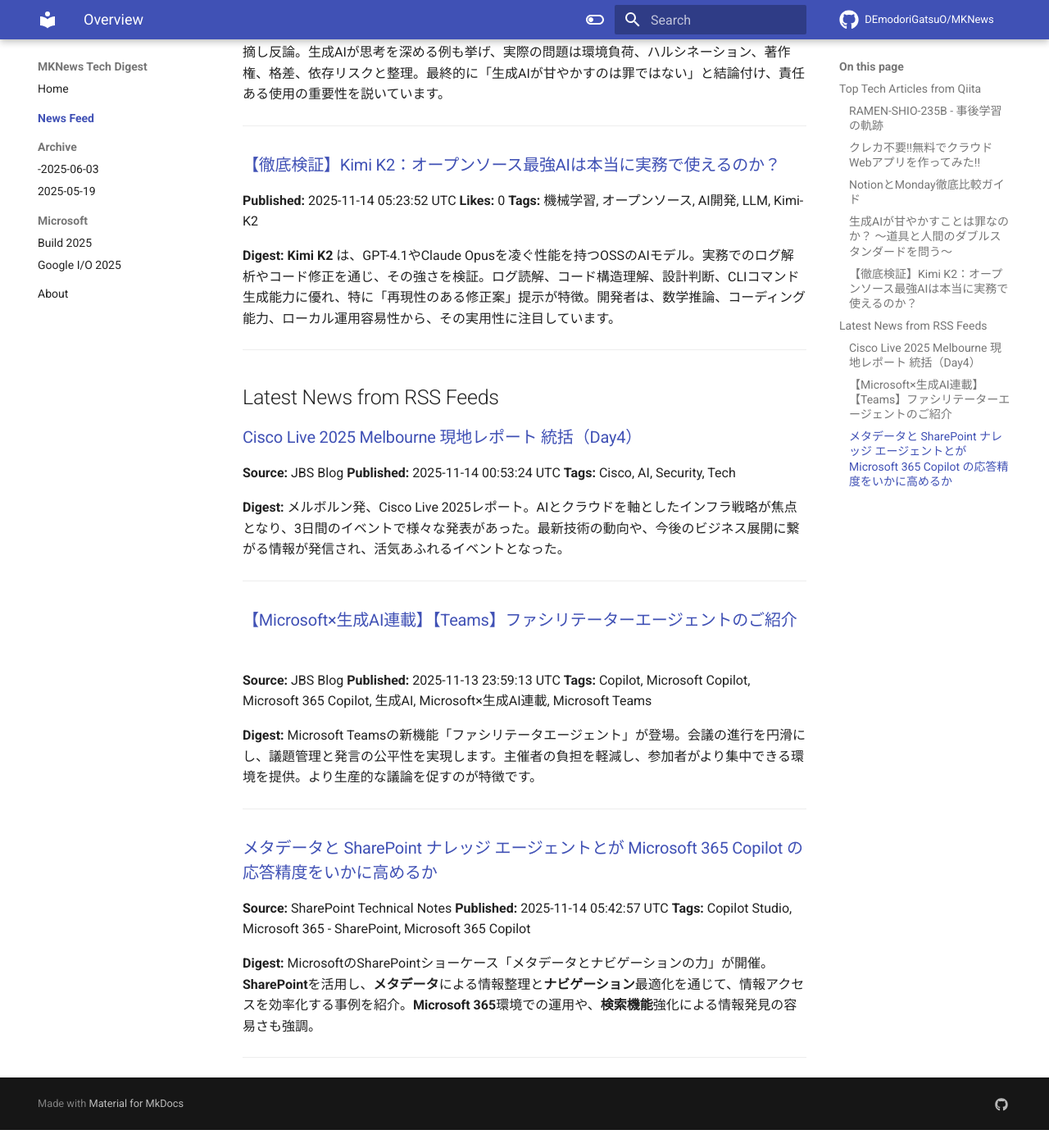
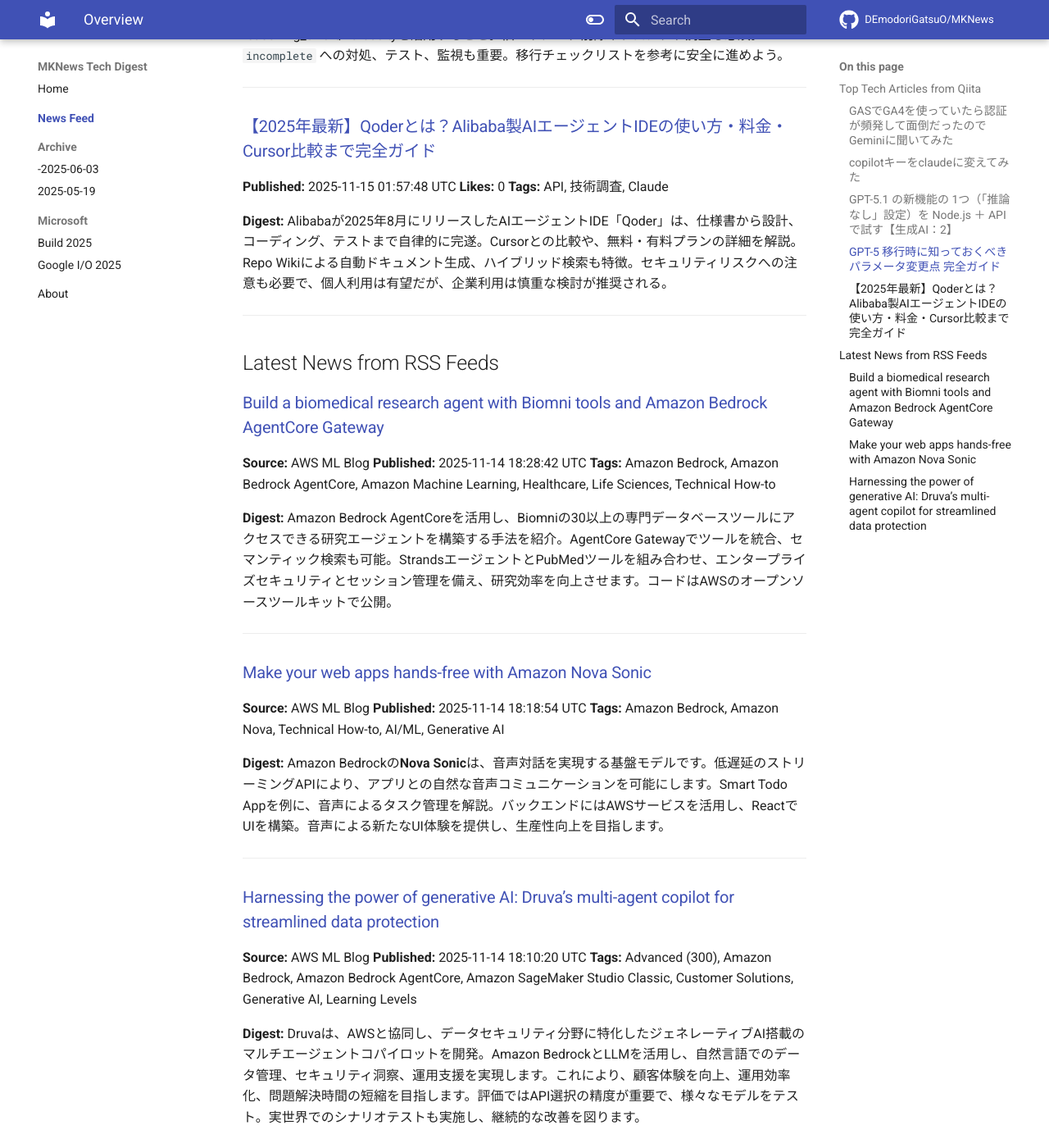
Before and after one commit to DEmodoriGatsuO/MKNews, an MkDocs documentation site: the page built from docs/news/index.md, in a window 1280 px wide and 1400 px high, scrolled down 1169 px. Shown: the whole window at 82% size. Built offline with MkDocs 1.6.1 and Material for MkDocs 9.7.7, drawn with Linux system fonts in a browser that asks for light colours; comment, search, counter and statistics services are not loaded; before the commit the page ends 2547 px from its top, so only the background shows below that; some of the changed text lies outside the part shown.

Commit message:
Automated AI Tech Digest - 2025-11-15

```diff
--- a/docs/news/index.md
+++ b/docs/news/index.md
@@ -1,88 +1,88 @@
-# AI Tech Trends Digest (2025-11-14)
+# AI Tech Trends Digest (2025-11-15)
 
 
 ## Top Tech Articles from Qiita
 
 
-### [RAMEN-SHIO-235B - 事後学習の軌跡](https://qiita.com/som3ya/items/fb4e2459061ce67634c1)
-**Published:** 2025-11-13 06:44:08 UTC
-**Likes:** 4
-**Tags:** 強化学習, LLM, 松尾研LLMコンペ2025, RAMEN
+### [GASでGA4を使っていたら認証が頻発して面倒だったのでGeminiに聞いてみた](https://qiita.com/MOZK_SEA/items/8108c8d097ce2adc8997)
+**Published:** 2025-11-14 14:31:42 UTC
+**Likes:** 1
+**Tags:** GAS, Gemini, GA4
 
 **Digest:**
-東京大学LLM開発コンペ2025で、チームRAMENはQwen3-235Bに追加学習し**RAMEN-SHIO-235B**を開発。3週間の開発期間で、DPO手法を採用し、Humanity's Last Exam (HLE) で**オープンソースモデルトップ性能**を獲得し優勝。SFT試行、GRPO断念を経て、DPOでデータとハイパーパラメータを調整、高スコアを達成。
+GASで認証エラーが頻発する問題の解決策として、Geminiの回答を参考に、カスタムGCPプロジェクトを設定する方法を紹介。標準プロジェクトのOAuthトークン有効期限が原因で、カスタムプロジェクトへの紐付けで長期的なアクセス許可を得られるとのこと。GCPプロジェクト作成、GAS設定変更、API有効化、OAuth同意画面構成が必要。テスト環境では承認が失効しやすいため注意。
 
 ---
 
-### [クレカ不要!!無料でクラウドWebアプリを作ってみた!!](https://qiita.com/yo_arai/items/1bb5353cca7b3f5e37fe)
-**Published:** 2025-11-14 04:08:06 UTC
-**Likes:** 2
-**Tags:** 学生, Gemini, Supabase, Clerk, Render.com
+### [copilotキーをclaudeに変えてみた](https://qiita.com/xe-pc23/items/e6c8ab01135792644e4c)
+**Published:** 2025-11-14 08:20:15 UTC
+**Likes:** 1
+**Tags:** copilot, Claude
 
 **Digest:**
-学生向けに、クレカ登録不要で本格的なWebアプリを0円構築する方法を紹介。Renderでフロント/バックエンド、Supabaseでデータベース、Clerkでユーザー認証、Resendでメール送信、GeminiでAI補助機能を活用。GitHub連携で自動デプロイ、Supabaseでリアルタイム通知、Next.jsとClerk連携など、無料クラウドの組み合わせで実現。団体向けポータルサイト構築例も紹介。
+最近のWinノートPCの**Copilotキー**を、**Claude**を起動するように設定する方法を紹介。手順は、まずClaude Desktopをインストールし、次に**PowerToys**を導入。PowerToysの**Keyboard Manager**で、CopilotキーをCtrl+Alt+Spaceに再マップ。これにより、Copilotキーを押すとClaudeが起動。他のショートカットにも応用可能。
 
 ---
 
-### [NotionとMonday徹底比較ガイド](https://qiita.com/AInsights/items/4eb024fa14369588538d)
-**Published:** 2025-11-13 15:28:40 UTC
-**Likes:** 1
-**Tags:** Python, 機械学習, AI, ChatGPT, LLM
+### [GPT-5.1 の新機能の 1つ（「推論なし」設定）を Node.js ＋ API で試す【生成AI：2】](https://qiita.com/youtoy/items/e58079910aedea80faef)
+**Published:** 2025-11-15 03:07:46 UTC
+**Likes:** 0
+**Tags:** JavaScript, Node.js, OpenAI, GPT-5.1
 
 **Digest:**
-NotionとMondayを比較。Notionはタスク、メモ、データベース構築可能なオールインワンで柔軟性が高い。Mondayはプロジェクト管理に特化し、構造化されたインターフェースが特徴。**プロジェクト管理**ではMondayが優勢、**ノート作成**はNotion。両者とも連携機能と料金プランは類似。Notionは**カスタマイズ性**に優れ、Mondayは使いやすさが魅力。目的によって最適なツールが異なる。
+OpenAIのGPT-5.1をAPIで利用する記事。Node.jsでopenaiパッケージを使い、APIキーを設定して試す。公式ドキュメントを参考に、簡単な質問で試した結果、推論設定を「none」にしても変化は僅かだった。データシェアによる無料枠でGPT-5.1 Codexも利用可能。新機能の"Apply patch"や"Shell"にも触れ、今後の検証を期待。
 
 ---
 
-### [生成AIが甘やかすことは罪なのか？ 〜道具と人間のダブルスタンダードを問う〜](https://qiita.com/koshikawa-masato/items/75a75aac8efb33e71647)
-**Published:** 2025-11-13 08:17:42 UTC
-**Likes:** 1
-**Tags:** AI, 倫理, 生成AI, ChatGPT, LLM
+### [GPT-5 移行時に知っておくべきパラメータ変更点 完全ガイド](https://qiita.com/nogataka/items/4913cb7dbc44842ec110)
+**Published:** 2025-11-15 02:09:11 UTC
+**Likes:** 0
+**Tags:** OpenAI, GPT-5
 
 **Digest:**
-Xでの「生成AIは甘やかし、人間の思考力を削ぐ」という投稿に対し、著者は強い違和感を表明。人間の行動とのダブルスタンダードや、道具に罪を負わせる点、エビデンスの欠如を指摘し反論。生成AIが思考を深める例も挙げ、実際の問題は環境負荷、ハルシネーション、著作権、格差、依存リスクと整理。最終的に「生成AIが甘やかすのは罪ではない」と結論付け、責任ある使用の重要性を説いています。
+GPT-5への移行は、単なるモデル変更ではなくAPI仕様刷新。重要ポイントは、temperatureは1のみ、max_tokensはmax_output_tokensに置換、そしてreasoning_effort/verbosityを活用すること。旧パラメータ削除やプロンプト調整も必須。`incomplete` への対処、テスト、監視も重要。移行チェックリストを参考に安全に進めよう。
 
 ---
 
-### [【徹底検証】Kimi K2：オープンソース最強AIは本当に実務で使えるのか？](https://qiita.com/iasou24/items/555f10c761ac73209f37)
-**Published:** 2025-11-14 05:23:52 UTC
+### [【2025年最新】Qoderとは？Alibaba製AIエージェントIDEの使い方・料金・Cursor比較まで完全ガイド](https://qiita.com/k_nabe/items/88f7c91b20e07854987a)
+**Published:** 2025-11-15 01:57:48 UTC
 **Likes:** 0
-**Tags:** 機械学習, オープンソース, AI開発, LLM, Kimi-K2
+**Tags:** API, 技術調査, Claude
 
 **Digest:**
-**Kimi K2** は、GPT-4.1やClaude Opusを凌ぐ性能を持つOSSのAIモデル。実務でのログ解析やコード修正を通じ、その強さを検証。ログ読解、コード構造理解、設計判断、CLIコマンド生成能力に優れ、特に「再現性のある修正案」提示が特徴。開発者は、数学推論、コーディング能力、ローカル運用容易性から、その実用性に注目しています。
+Alibabaが2025年8月にリリースしたAIエージェントIDE「Qoder」は、仕様書から設計、コーディング、テストまで自律的に完遂。Cursorとの比較や、無料・有料プランの詳細を解説。Repo Wikiによる自動ドキュメント生成、ハイブリッド検索も特徴。セキュリティリスクへの注意も必要で、個人利用は有望だが、企業利用は慎重な検討が推奨される。
 
 ---
 
 ## Latest News from RSS Feeds
 
 
-### [Cisco Live 2025 Melbourne 現地レポート 統括（Day4）](https://blog.jbs.co.jp/entry/2025/11/14/095324)
-**Source:** JBS Blog
-**Published:** 2025-11-14 00:53:24 UTC
-**Tags:** Cisco, AI, Security, Tech
+### [Build a biomedical research agent with Biomni tools and Amazon Bedrock AgentCore Gateway](https://aws.amazon.com/blogs/machine-learning/build-a-biomedical-research-agent-with-biomni-tools-and-amazon-bedrock-agentcore-gateway/)
+**Source:** AWS ML Blog
+**Published:** 2025-11-14 18:28:42 UTC
+**Tags:** Amazon Bedrock, Amazon Bedrock AgentCore, Amazon Machine Learning, Healthcare, Life Sciences, Technical How-to
 
 **Digest:**
-メルボルン発、Cisco Live 2025レポート。AIとクラウドを軸としたインフラ戦略が焦点となり、3日間のイベントで様々な発表があった。最新技術の動向や、今後のビジネス展開に繋がる情報が発信され、活気あふれるイベントとなった。
+Amazon Bedrock AgentCoreを活用し、Biomniの30以上の専門データベースツールにアクセスできる研究エージェントを構築する手法を紹介。AgentCore Gatewayでツールを統合、セマンティック検索も可能。StrandsエージェントとPubMedツールを組み合わせ、エンタープライズセキュリティとセッション管理を備え、研究効率を向上させます。コードはAWSのオープンソースツールキットで公開。
 
 ---
 
-### [【Microsoft×生成AI連載】【Teams】ファシリテーターエージェントのご紹介](https://blog.jbs.co.jp/entry/2025/11/14/085913)
-**Source:** JBS Blog
-**Published:** 2025-11-13 23:59:13 UTC
-**Tags:** Copilot, Microsoft Copilot, Microsoft 365 Copilot, 生成AI, Microsoft×生成AI連載, Microsoft Teams
+### [Make your web apps hands-free with Amazon Nova Sonic](https://aws.amazon.com/blogs/machine-learning/make-your-web-apps-hands-free-with-amazon-nova-sonic/)
+**Source:** AWS ML Blog
+**Published:** 2025-11-14 18:18:54 UTC
+**Tags:** Amazon Bedrock, Amazon Nova, Technical How-to, AI/ML, Generative AI
 
 **Digest:**
-Microsoft Teamsの新機能「ファシリテータエージェント」が登場。会議の進行を円滑にし、議題管理と発言の公平性を実現します。主催者の負担を軽減し、参加者がより集中できる環境を提供。より生産的な議論を促すのが特徴です。
+Amazon Bedrockの**Nova Sonic**は、音声対話を実現する基盤モデルです。低遅延のストリーミングAPIにより、アプリとの自然な音声コミュニケーションを可能にします。Smart Todo Appを例に、音声によるタスク管理を解説。バックエンドにはAWSサービスを活用し、ReactでUIを構築。音声による新たなUI体験を提供し、生産性向上を目指します。
 
 ---
 
-### [メタデータと SharePoint ナレッジ エージェントとが Microsoft 365 Copilot の応答精度をいかに高めるか](https://shanqiai.lekumo.biz/sharepoint_technical_note/2025/11/microsoft-365-c-5277.html)
-**Source:** SharePoint Technical Notes
-**Published:** 2025-11-14 05:42:57 UTC
-**Tags:** Copilot Studio, Microsoft 365 - SharePoint, Microsoft 365 Copilot
+### [Harnessing the power of generative AI: Druva’s multi-agent copilot for streamlined data protection](https://aws.amazon.com/blogs/machine-learning/harnessing-the-power-of-generative-ai-druvas-multi-agent-copilot-for-streamlined-data-protection/)
+**Source:** AWS ML Blog
+**Published:** 2025-11-14 18:10:20 UTC
+**Tags:** Advanced (300), Amazon Bedrock, Amazon Bedrock AgentCore, Amazon SageMaker Studio Classic, Customer Solutions, Generative AI, Learning Levels
 
 **Digest:**
-MicrosoftのSharePointショーケース「メタデータとナビゲーションの力」が開催。**SharePoint**を活用し、**メタデータ**による情報整理と**ナビゲーション**最適化を通じて、情報アクセスを効率化する事例を紹介。**Microsoft 365**環境での運用や、**検索機能**強化による情報発見の容易さも強調。
+Druvaは、AWSと協同し、データセキュリティ分野に特化したジェネレーティブAI搭載のマルチエージェントコパイロットを開発。Amazon BedrockとLLMを活用し、自然言語でのデータ管理、セキュリティ洞察、運用支援を実現します。これにより、顧客体験を向上、運用効率化、問題解決時間の短縮を目指します。評価ではAPI選択の精度が重要で、様々なモデルをテスト。実世界でのシナリオテストも実施し、継続的な改善を図ります。
 
 ---
```
